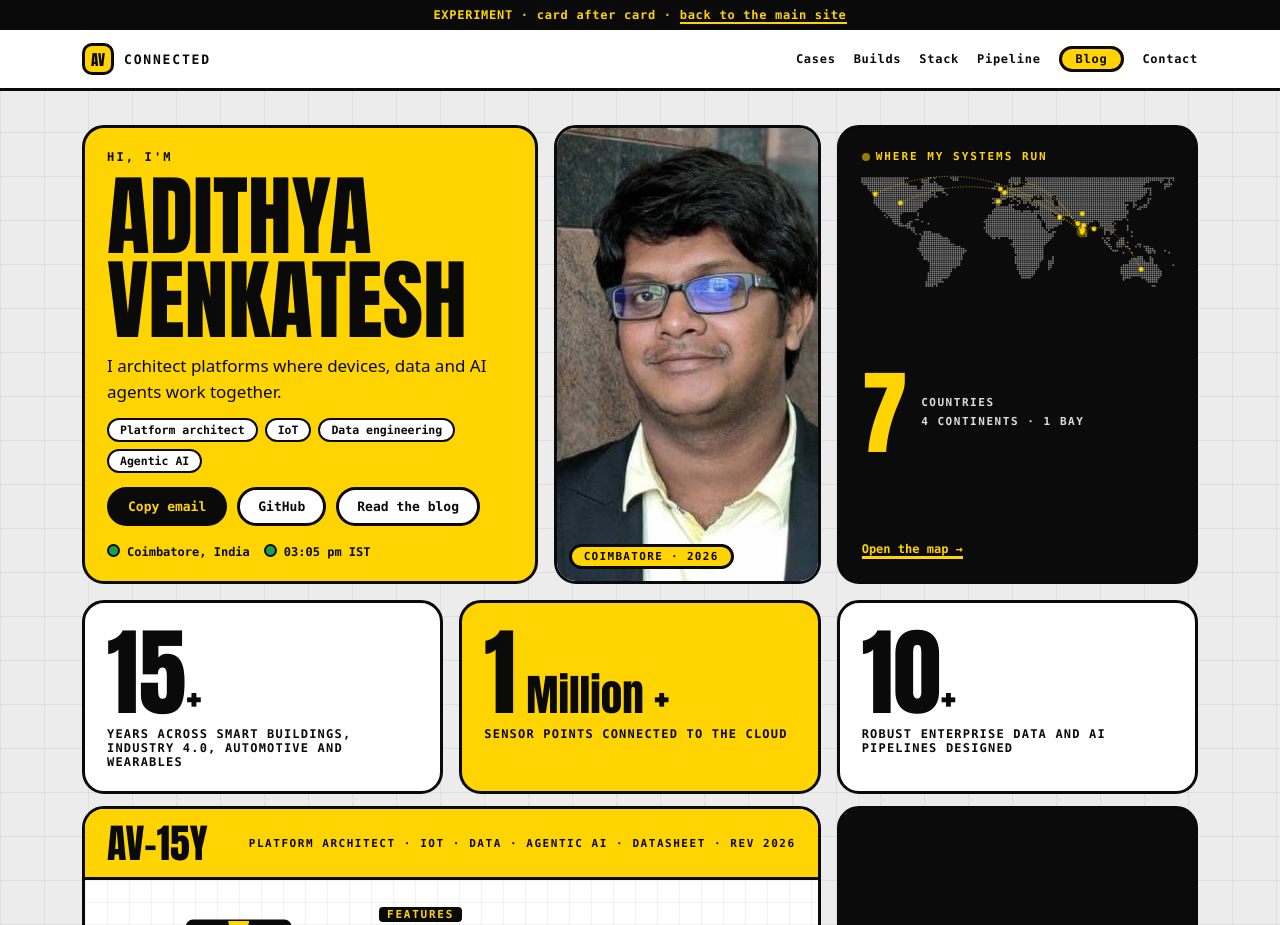
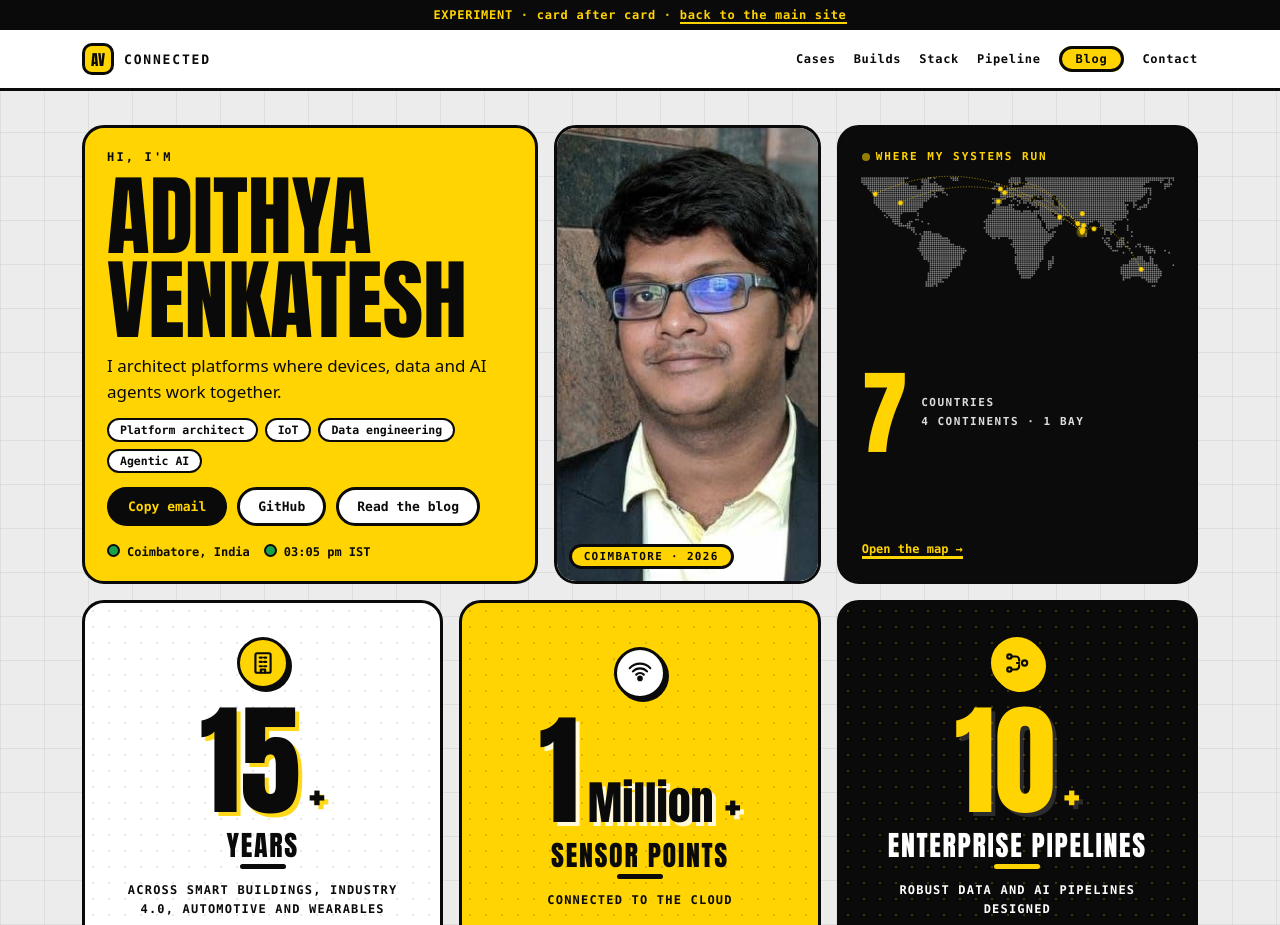
Before and after one commit to capt-jack-21/capt-jack-21.github.io, a plain HTML site: page experiment/index.html in a window 1280 px wide. Shown: the top 925 px of the page. Drawn offline with Linux system fonts and the light colour scheme.

Commit message:
Experiment: redesigned centred proof cards
Co-Authored-By: Claude Sonnet 5.5 <noreply@anthropic.com>
Claude-Session: https://claude.ai/code/session_01PsPejCWEqE5GGwYi4ey7t5

```diff
--- a/experiment/index.html
+++ b/experiment/index.html
@@ -103,6 +103,24 @@ h1{font:400 clamp(50px,7vw,88px)/.95 var(--disp);text-transform:uppercase;margin
 .ds .ord{font:700 12px var(--mono);display:flex;gap:10px;align-items:center;flex-wrap:wrap}
 .big{font:400 clamp(60px,8vw,96px)/1 var(--disp)}.big small{font-size:.45em}
 .cap{font:700 12px var(--mono);letter-spacing:.1em;text-transform:uppercase;margin-top:6px}
+/* proof cards */
+.pf{display:flex;flex-direction:column;align-items:center;justify-content:center;text-align:center;padding:34px 22px 30px;background-image:radial-gradient(rgba(10,10,10,.09) 1.2px,transparent 1.4px);background-size:16px 16px}
+.pf.y{background-image:radial-gradient(rgba(10,10,10,.14) 1.2px,transparent 1.4px)}
+.pf.dk{background-color:var(--k);color:#fff;background-image:radial-gradient(rgba(255,212,0,.22) 1.2px,transparent 1.4px)}
+.pf .ic{width:52px;height:52px;border-radius:50%;border:3px solid var(--k);background:var(--y);display:grid;place-items:center;margin-bottom:14px;box-shadow:3px 3px 0 var(--k);transition:transform .35s cubic-bezier(.2,.8,.2,1)}
+.pf.y .ic{background:#fff}.pf.dk .ic{border-color:var(--y);box-shadow:3px 3px 0 var(--y)}
+.pf .ic svg{width:26px;height:26px;color:var(--k)}
+.pf:hover .ic{transform:rotate(-8deg) scale(1.1)}
+.pf .num{font:400 clamp(88px,9.5vw,124px)/.95 var(--disp);display:flex;align-items:baseline;justify-content:center;gap:.04em;white-space:nowrap;text-shadow:4px 4px 0 rgba(255,212,0,.9)}
+.pf.y .num{text-shadow:4px 4px 0 rgba(255,255,255,.85)}
+.pf.dk .num{color:var(--y);text-shadow:4px 4px 0 rgba(255,255,255,.14)}
+.pf .num small{font-size:.38em;margin-left:.08em}
+.pf .unit{font:400 28px/1 var(--disp);text-transform:uppercase;letter-spacing:.06em;margin-top:12px;padding-bottom:10px;position:relative}
+.pf .unit:after{content:"";position:absolute;left:50%;bottom:0;width:46px;height:5px;margin-left:-23px;border-radius:3px;background:var(--k);transition:width .4s,margin .4s}
+.pf.dk .unit:after{background:var(--y)}
+.pf:hover .unit:after{width:96px;margin-left:-48px}
+.pf .cap{margin:12px auto 0;max-width:290px;line-height:1.65;font-size:12px}
+
 .gauge{width:100%;max-width:230px;display:block;margin:10px auto 0}
 .gv{font:400 54px var(--disp);text-align:center;color:var(--y);line-height:1}
 .st{text-align:center;font:700 11px var(--mono);letter-spacing:.14em;margin-top:6px}
@@ -210,9 +228,9 @@ footer .wrap{display:flex;justify-content:space-between;flex-wrap:wrap;gap:10px}
   <a class="go" href="#reach" style="align-self:flex-start;margin-top:auto">Open the map →</a>
  </div>
  </div>
- <div class="c s4"><div class="big" data-n="15">0<small>+</small></div><div class="cap">Years across smart buildings, Industry 4.0, automotive and wearables</div></div>
- <div class="c y s4"><div class="big" data-n="1">0<small> Million +</small></div><div class="cap">Sensor points connected to the cloud</div></div>
- <div class="c s4"><div class="big" data-n="10">0<small>+</small></div><div class="cap">Robust enterprise data and AI pipelines designed</div></div>
+ <div class="c pf s4"><i class="ic"><svg viewBox="0 0 24 24" fill="none" stroke="currentColor" stroke-width="2" stroke-linecap="round" stroke-linejoin="round"><rect x="5" y="3" width="14" height="18" rx="1.5"/><path d="M9 7h2M13 7h2M9 11h2M13 11h2M9 15h2M13 15h2M10 21v-3h4v3"/></svg></i><div class="num" data-n="15">0<small>+</small></div><div class="unit">Years</div><div class="cap">Across smart buildings, Industry 4.0, automotive and wearables</div></div>
+ <div class="c pf y s4"><i class="ic"><svg viewBox="0 0 24 24" fill="none" stroke="currentColor" stroke-width="2" stroke-linecap="round" stroke-linejoin="round"><circle cx="12" cy="17" r="1.6" fill="currentColor"/><path d="M8.5 13.5a5 5 0 0 1 7 0M5.5 10.5a9 9 0 0 1 13 0M2.5 7.5a13 13 0 0 1 19 0"/></svg></i><div class="num" data-n="1">0<small> Million +</small></div><div class="unit">Sensor points</div><div class="cap">Connected to the cloud</div></div>
+ <div class="c pf dk s4"><i class="ic"><svg viewBox="0 0 24 24" fill="none" stroke="currentColor" stroke-width="2" stroke-linecap="round" stroke-linejoin="round"><circle cx="5" cy="6" r="2"/><circle cx="5" cy="18" r="2"/><circle cx="19" cy="12" r="2.4"/><path d="M7 6h4a3 3 0 0 1 3 3v1M7 18h4a3 3 0 0 0 3-3v-1M14 12h-2"/></svg></i><div class="num" data-n="10">0<small>+</small></div><div class="unit">Enterprise pipelines</div><div class="cap">Robust data and AI pipelines designed</div></div>
 
 </section>
 
```
